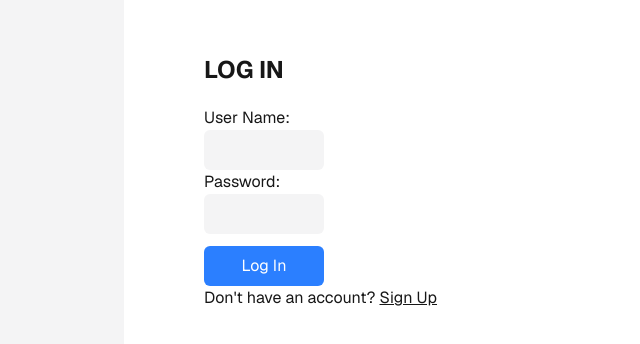
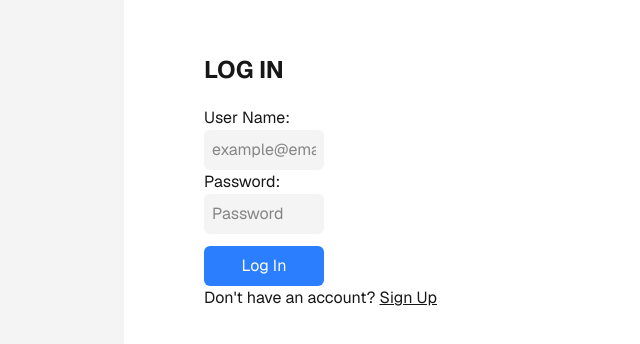
Before and after one commit to Calles98/qa-test, a Next.js app: page /login in a window 1280 px wide. Shown: the part 218-562 px from the top of the page, without its empty margins (196-836 px from the left). Built offline with nearby package versions, Linux system fonts and the light colour scheme; no server answers.

Commit message:
feat(auth): add log in  page with Playwright tests

```diff
--- a/app/login/page.tsx
+++ b/app/login/page.tsx
@@ -1,24 +1,51 @@
 "use client";
-import { useState, KeyboardEvent } from "react";
+import { useState, KeyboardEvent, FormEvent } from "react";
 import { ArrowBigUpDash, TriangleAlert } from "lucide-react";
+import { useAuth } from "@/context/AuthContext";
+import { useRouter } from "next/navigation";
 
 function Login() {
   const [capsLockOn, setCapsLockOn] = useState(false);
+  const [loading, setLoading] = useState(false);
+  const [email, setEmail] = useState("");
+  const [password, setPassword] = useState("");
+  const [error, setError] = useState<string | null>(null);
+  const { logIn } = useAuth();
+  const router = useRouter();
 
   const handleKeyPress = (event: KeyboardEvent<HTMLInputElement>) => {
     setCapsLockOn(event.getModifierState("CapsLock"));
+  };
+
+  const handleSubmit = async (e: FormEvent) => {
+    e.preventDefault();
+    setError(null);
+    setLoading(true);
+    try {
+      await logIn(email, password);
+      router.push("/");
+    } catch (error: any) {
+      setError(mapFirebaseError(error.code));
+    } finally {
+      setLoading(false);
+    }
   };
 
   return (
     <div className="flex flex-col flex-1 items-center justify-center bg-zinc-100 font-sans dark:bg-black">
       <div className="flex flex-col bg-white w-full md:w-1/2 rounded-md p-20">
         <h1 className="text-2xl font-bold mb-5">LOG IN</h1>
-        <form className="w-full md:w-1/4" action="">
+        <form className="w-full md:w-1/4" action="" onSubmit={handleSubmit}>
           <h1>User Name: </h1>
+          {error && <h1 className="text-red-500 font-bold">{error}</h1>}
           <input
             className="bg-zinc-100 p-2 rounded-md w-full"
-            type="text"
-            name="user"
+            type="email"
+            data-testid="email-input"
+            value={email}
+            required
+            placeholder="example@email.com"
+            onChange={(e) => setEmail(e.target.value)}
           />
           <h1>Password: </h1>
           <div className="relative">
@@ -26,7 +53,11 @@ function Login() {
               className="bg-zinc-100 p-2 rounded-md w-full"
               onKeyUp={handleKeyPress}
               type="password"
-              name="password"
+              data-testid="password-input"
+              value={password}
+              required
+              placeholder="Password"
+              onChange={(e) => setPassword(e.target.value)}
             />
             {capsLockOn && (
               <ArrowBigUpDash
@@ -38,6 +69,7 @@ function Login() {
           </div>
           <button
             type="submit"
+            data-testid="login-button"
             className="p-2 rounded-md bg-blue-500 text-white w-full mt-3 hover:cursor-pointer"
           >
             Log In
@@ -59,4 +91,17 @@ function Login() {
   );
 }
 
+function mapFirebaseError(code: string): string {
+  switch (code) {
+    case "auth/invalid-credential":
+    case "auth/wrong-password":
+    case "auth/user-not-found":
+      return "Incorrect email or password.";
+    case "auth/too-many-requests":
+      return "Too many attempts. Try again later.";
+    default:
+      return "Something went wrong. Please try again.";
+  }
+}
+
 export default Login;
--- a/context/AuthContext.tsx
+++ b/context/AuthContext.tsx
@@ -48,7 +48,12 @@ export function AuthProvider({ children }: { children: ReactNode }) {
   };
 
   const logIn = async (email: string, password: string) => {
-    await signInWithEmailAndPassword(auth, email, password);
+    try {
+      await signInWithEmailAndPassword(auth, email, password);
+    } catch (error) {
+      console.error(error);
+      throw error;
+    }
   };
 
   const logOut = async () => {
```
Also changed, not shown: 1 other file (tests, documents, lock files or other folders).
